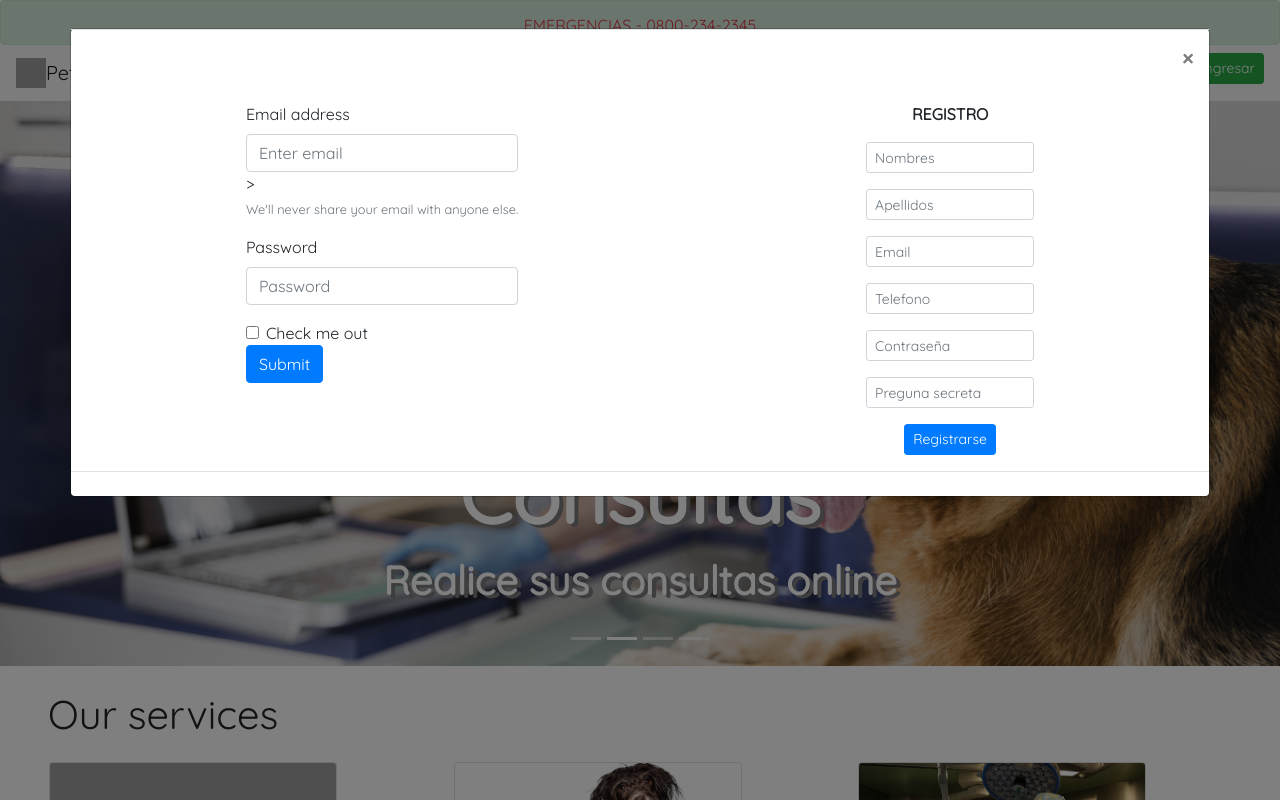
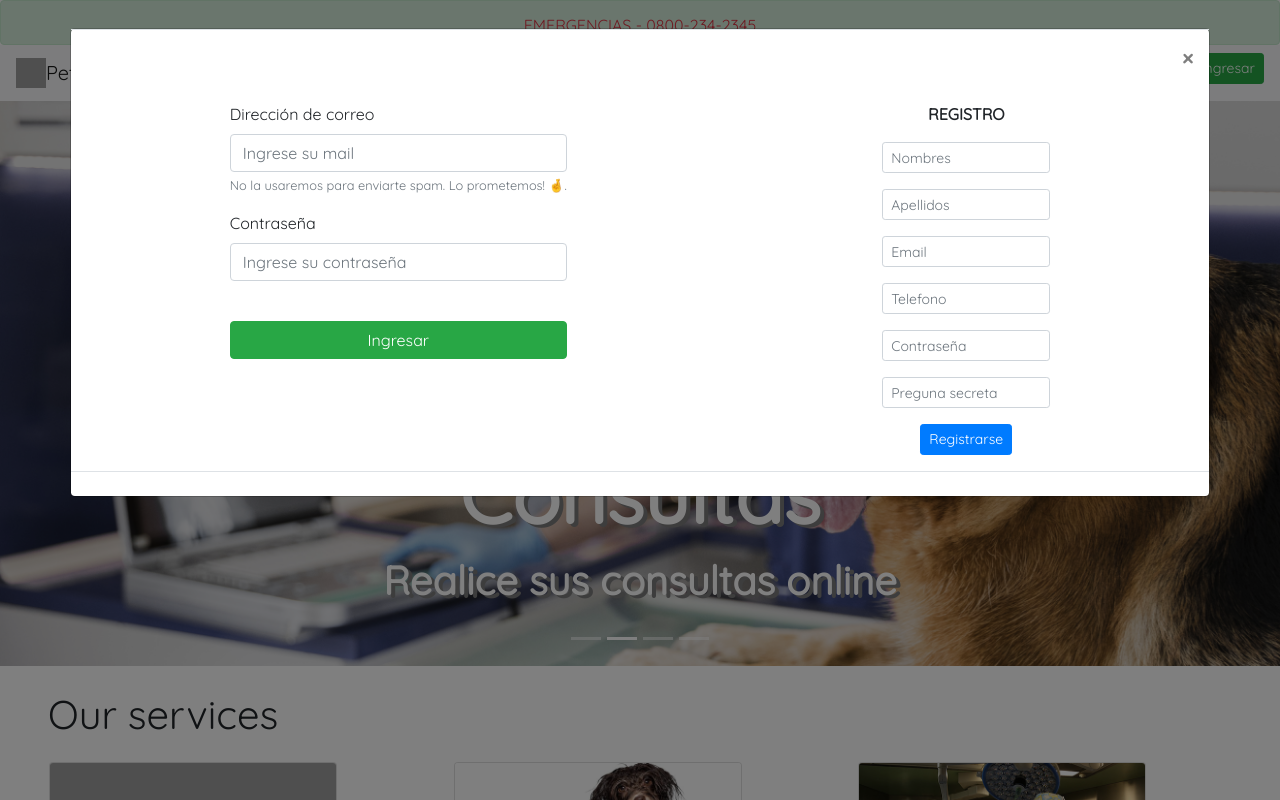
Before and after one commit to EapRules/PetShopBoys, a React (Create React App) app: page / in a window 1280 px wide. Both pictures are taken after a click on the button "Ingresar". Shown: the top 800 px of the page. Built offline with nearby package versions, Linux system fonts and the light colour scheme; grey boxes are pictures that could not be loaded.

Commit message:
Login finished

```diff
--- a/src/Components/Auth/Login.js
+++ b/src/Components/Auth/Login.js
@@ -1,24 +1,37 @@
 import React, { Component, Fragment } from 'react'
 
 export default class Login extends Component {
+    constructor(props) {
+        super(props)
+        this.state = {
+            username: '',
+            password: ''
+        }
+    }
+
+    handleChange = obj => {
+        let { name, value } = obj.target
+
+        this.setState({ [name]: value })
+    }
+
+    onSubmit = obj => {
+obj.preventDefault()
+console.log(this.state)
+}
     render() {
         return (
-
-            <form>
-                <div class="form-group">
-                    <label for="exampleInputEmail1">Email address</label>
-                    <input type="email" class="form-control" id="exampleInputEmail1" aria-describedby="emailHelp" placeholder="Enter email" />>
-    <small id="emailHelp" class="form-text text-muted">We'll never share your email with anyone else.</small>
+            <form onSubmit={this.onSubmit}>
+                <div className="form-group">
+                    <label for="exampleInputEmail1">Dirección de correo</label>
+                    <input type="email" className="form-control" placeholder="Ingrese su mail" name='username' value={this.state.username} onChange={this.handleChange} />
+                    <small id="emailHelp" className="form-text text-muted">No la usaremos para enviarte spam. Lo prometemos! 🤞.</small>
                 </div>
-                <div class="form-group">
-                    <label for="exampleInputPassword1">Password</label>
-                    <input type="password" class="form-control" id="exampleInputPassword1" placeholder="Password" />
+                <div className="form-group">
+                    <label for="exampleInputPassword1">Contraseña</label>
+                    <input type="password" className="form-control" placeholder="Ingrese su contraseña" name='password' value={this.state.password} onChange={this.handleChange} />
                 </div>
-                <div class="form-check">
-                    <input type="checkbox" class="form-check-input" id="exampleCheck1" />
-                    <label class="form-check-label" for="exampleCheck1">Check me out</label>
-                </div>
-                <button type="submit" class="btn btn-primary">Submit</button>
+                <button type="submit" className="btn btn-success w-100 mt-4">Ingresar</button>
             </form>
 
         )
```
